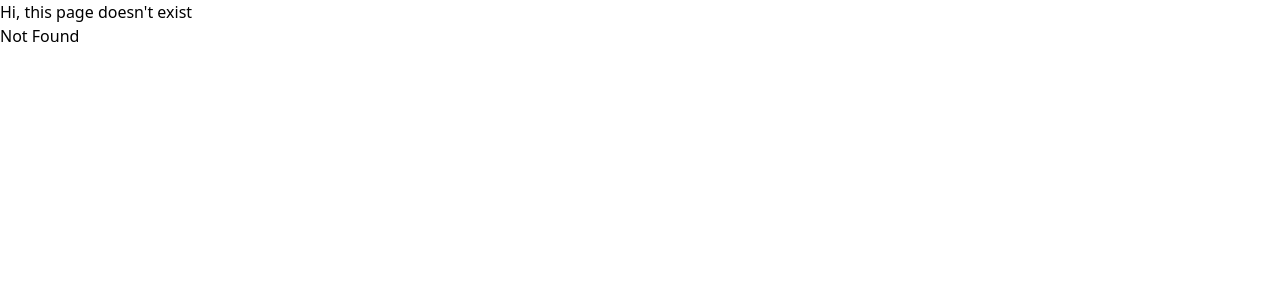
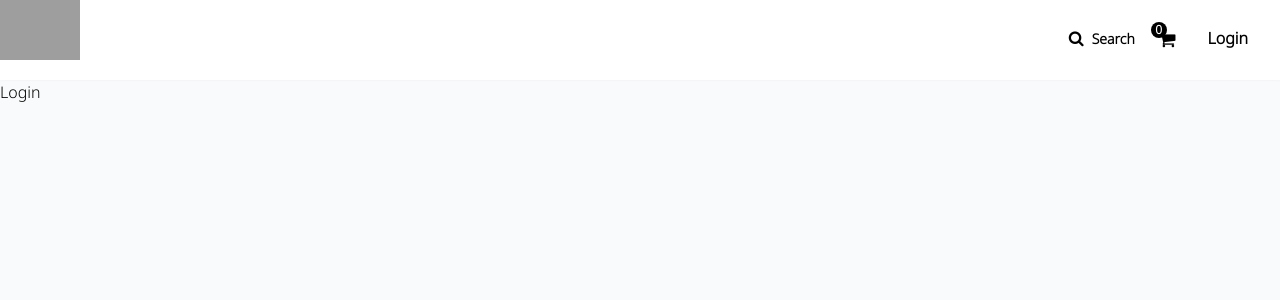
Before and after one commit to Naincy31/Hello-React, a React (Vite) app: page /login in a window 1280 px wide. Before the commit this address had no page. Shown: the top 300 px of the page. Built offline with nearby package versions, Linux system fonts and the light colour scheme; grey boxes are pictures that could not be loaded.

Commit message:
Tested Login Component Rendering with Jest and Added Required Dependencies

```diff
--- a/babel.config.js
+++ b/babel.config.js
@@ -1,3 +1,6 @@
 module.exports = {
-    presets: [['@babel/preset-env', {targets: {node: 'current'}}]],
+    presets: [
+      ['@babel/preset-env', {targets: {node: 'current'}}],
+      ['@babel/preset-react', { runtime: "automatic" }]
+    ],
   };
--- a/package.json
+++ b/package.json
@@ -12,6 +12,8 @@
   "devDependencies": {
     "@babel/core": "^7.25.8",
     "@babel/preset-env": "^7.25.8",
+    "@babel/preset-react": "^7.25.9",
+    "@testing-library/jest-dom": "^6.6.2",
     "@testing-library/react": "^16.0.1",
     "babel-jest": "^29.7.0",
     "jest": "^29.7.0",
--- a/src/App.js
+++ b/src/App.js
@@ -11,6 +11,7 @@ import { Provider } from "react-redux";
 import appStore from "../src/utils/store/appStore";
 import Cart from "./components/Cart";
 import Search from "./components/Search";
+import Login from "./components/Login";
 
 const AppLayout = () => {
     const [userName, setUserName] = useState()
@@ -52,6 +53,10 @@ const appRouter = createBrowserRouter([
                 element: <Cart/>
             },
             {
+                path:"/login",
+                element: <Login/>
+            },
+            {
                 path: "/restaurants/:resId",
                 element: <RestoMenu/>
             }
--- a/src/components/Header.jsx
+++ b/src/components/Header.jsx
@@ -16,13 +16,23 @@ const Header = ({logo}) => {
                 </div>
             </Link>
             <div className="flex items-center font-semibold">
-                <ul className="flex p-4 m-4 hover:cursor-pointer">
-                    <Link to="/search"><li className="mx-4 py-2 hover:text-orange-400"><i className="fa fa-search mx-2"></i><span className="text-sm">Search</span></li></Link>
-                    <Link to="/cart" className="hover:text-orange-400"><li className="mx-4 py-2 relative"><span className="absolute text-xs bg-black rounded-full -top-0 -left-2 w-4 h-4 text-center text-white hover:bg-orange-400">{cartItems.length}</span><i className="fa fa-shopping-cart text-lg mr-2"></i></li></Link>
-                    <button className="hover:text-orange-400" onClick={() => {
-                        btnName === "Login" ? setBtnName("Logout") : setBtnName("Login")
-                    }}>{btnName}
-                    </button>
+                <ul className="flex p-4 m-4 hover:cursor-pointer gap-6">
+                    <Link to="/search">
+                        <li className="hover:text-orange-400">
+                            <i className="fa fa-search mx-2"></i><span className="text-sm">Search</span>
+                        </li>
+                    </Link>
+                    <Link to="/cart" className="hover:text-orange-400">
+                        <li className="relative">
+                            <span className="absolute bg-black rounded-full -top-1 -left-2 w-4 h-4 text-xs text-center text-white hover:bg-orange-400">{cartItems.length}</span><i className="fa fa-shopping-cart text-lg mr-2"></i>
+                        </li>
+                    </Link>
+                    <Link to="/login">
+                        <button className="hover:text-orange-400" onClick={() => {
+                            btnName === "Login" ? setBtnName("Logout") : setBtnName("Login")
+                        }}>{btnName}
+                        </button>
+                    </Link>
                 </ul>
             </div>
         </div>
--- /dev/null
+++ b/src/components/Login.jsx
@@ -0,0 +1,9 @@
+const Login = () => {
+    return (
+        <div>
+            <h1>Login</h1>
+        </div>
+    )
+}
+
+export default Login
--- a/src/components/RestoCategory.jsx
+++ b/src/components/RestoCategory.jsx
@@ -1,4 +1,4 @@
-import ItemList from "./ItemList"
+import RestoItemList from "./RestoItemList"
 import { useState } from 'react'
 
 const RestoCategory = ({data, showItems, setShowIndex, showIndex}) => {
@@ -14,7 +14,7 @@ const RestoCategory = ({data, showItems, setShowIndex, showIndex}) => {
                 <span className="font-extrabold">{data.title}{data.itemCards && ` (${data.itemCards.length})`}</span>
                 <span>{showItems ? "▼" : "▲"}</span>
             </div>
-            {showItems && <ItemList items={data.itemCards}/>}
+            {showItems && <RestoItemList items={data.itemCards}/>}
         </div>
     )
 }
--- a/src/components/ItemList.jsx
+++ b/src/components/RestoItemList.jsx
@@ -2,7 +2,7 @@ import { useDispatch } from "react-redux";
 import { addItem } from "../utils/store/cartSlice";
 import { CDN_URL } from "../utils/constants";
 
-const ItemList = ({items}) => {
+const RestoItemList = ({items}) => {
 
     const dispatch = useDispatch()
 
@@ -39,4 +39,4 @@ const ItemList = ({items}) => {
     )
 }
 
-export default ItemList
+export default RestoItemList
```
Also changed, not shown: 2 other files (tests, documents, lock files or other folders).
